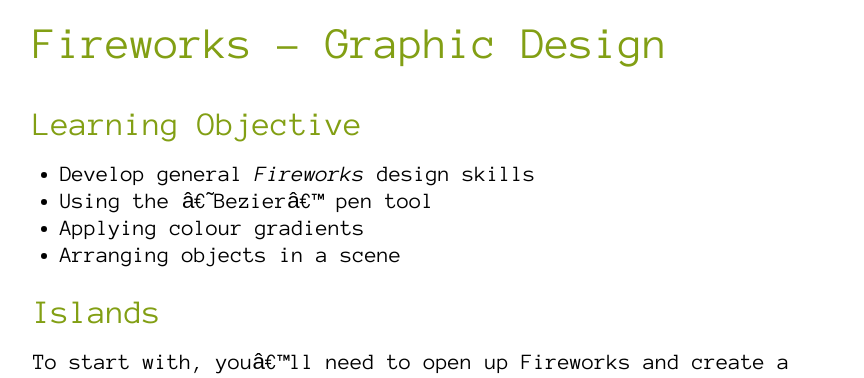
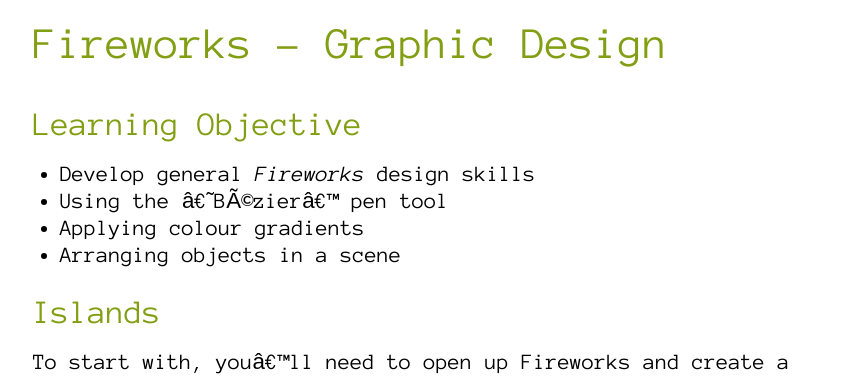
Before and after one commit to MalphasWats/computing.codes, a Jekyll site: the page built from gfxdesign.markdown, in a window 1280 px wide and 900 px high. Shown: the top 378 px of the window, without its empty margins (207-1071 px from the left). Built offline with Jekyll 4.4.1, drawn with Linux system fonts in a browser that asks for light colours; some of the changed lines change nothing that is shown.

Commit message:
trying unicode again (unicode sucks)

```diff
--- a/gfxdesign.markdown
+++ b/gfxdesign.markdown
@@ -6,7 +6,7 @@
 ## Learning Objective
 
 * Develop general *Fireworks* design skills
-* Using the 'Bezier' pen tool
+* Using the 'Bézier' pen tool
 * Applying colour gradients
 * Arranging objects in a scene
 
```
